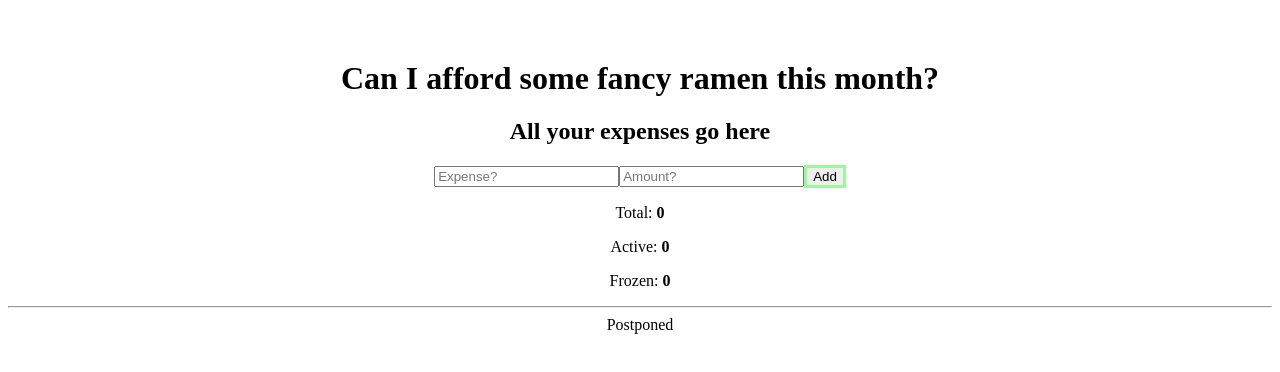
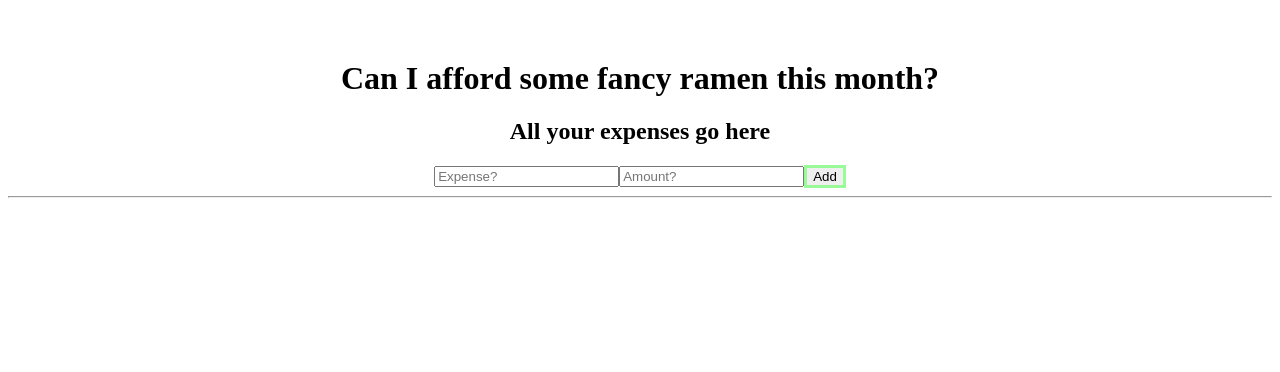
Before and after one commit to p-w-g/fried-ramen, a Vue app: page / in a window 1280 px wide. Shown: the top 372 px of the page. Built offline with nearby package versions, Linux system fonts and the light colour scheme.

Commit message:
Nice to haves:
summary of expenses shows now only when relevant

```diff
--- a/src/components/List.vue
+++ b/src/components/List.vue
@@ -25,21 +25,10 @@
       </button>
     </form>
     <div>
-      <summary>
-        <p>
-          Total:
-          <b>{{ totalExpenses }}</b>
-        </p>
-        <p>
-          Active:
-          <b>{{ activeExpensesTotal }}</b>
-        </p>
-        <p>
-          Frozen:
-          <b>{{ postponedExpensesTotal }}</b>
-        </p>
-      </summary>
-      <article>
+      <article v-show="activeExpenses.length > 0">
+    <hr>
+        Active <b>{{ activeExpensesTotal }}</b>
+
         <p
           v-for="obj in activeExpenses"
           :key="obj.id"
@@ -65,8 +54,8 @@
     </div>
     <hr>
     <div>
-      <article>
-        Postponed
+      <article v-show="postponedExpenses.length > 0">
+        Postponed <b>{{ postponedExpensesTotal }}</b>
         <p
           v-for="obj in postponedExpenses"
           :key="obj.id"
@@ -84,6 +73,13 @@
         </p>
       </article>
     </div>
+    <summary v-show="totalExpensesToggle">
+    <hr>
+      <p >
+        Total:
+        <b>{{ totalExpenses }}</b>
+      </p>
+    </summary>
   </div>
 </template>
 
@@ -113,6 +109,9 @@ export default {
     },
     activeExpenses() {
       return this.todos.filter(u => !u.isCurrentExpensePostponed);
+    },
+    totalExpensesToggle() {
+      return !((this.postponedExpenses.length < 1 || this.activeExpenses.length < 1));
     },
   },
 
```
